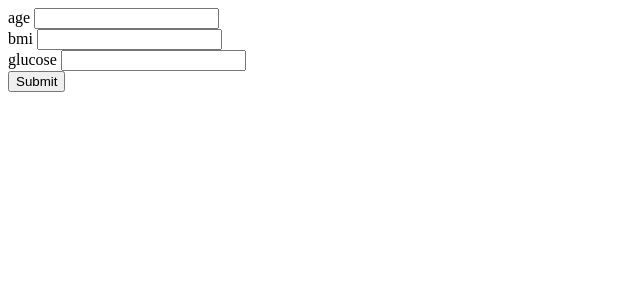
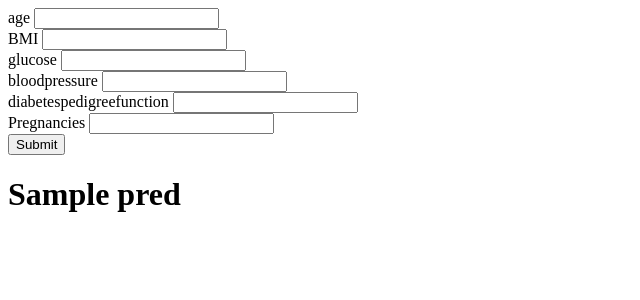
Before and after one commit to Dynamo700/Machine_Learning_Project, a Flask app: template templates/diabetes.html in a window 1280 px wide. Shown: the top 300 px of the page, without its empty margins (0-640 px from the left). Run offline with Flask 3, Linux system fonts and the light colour scheme; the template is opened without the code that fills it: values that come from a table or form of the project are taken from there, most other values are stand-ins (such as "Sample title", 1, 10 or a date in 2020); parts of the project's set-up code (start-up, migrations or seed data) failed here and were passed over.

Commit message:
-Both the diabetes and mpg pages display the predictions on screen when info is submitted.

```diff
--- a/app.py
+++ b/app.py
@@ -21,6 +21,8 @@ def hello_world():
 def formPageMpg():
     nameForm1 = MpgForm()
 
+    my_mpg = " "
+
     if(request.method == "POST" and nameForm1.is_submitted()):
         print("submitted")
         hp = int (nameForm1.horsepower.data)
@@ -35,12 +37,12 @@ def formPageMpg():
 
         another_dict = {'cylinders': cy, 'horsepower': hp, 'weight': wt, 'age': 2023 - my, 'origin_japan': 0, 'origin_usa': 0}
         ex_df = pd.DataFrame(another_dict, index=[0])
-        my_mpg = lm_model.predict(ex_df)
+        my_mpg = lm_model.predict(ex_df)[0]
         print(my_mpg)
 
 
 
-    return render_template("index.html", form=nameForm1)
+    return render_template("index.html", pred=my_mpg, form=nameForm1)
 
 
 
@@ -48,19 +50,32 @@ def formPageMpg():
 def formPageDia():
     nameForm2 = DiaForm()
 
+    my_diabetes = " "
+
     if(request.method == "POST" and nameForm2.is_submitted()):
         print("submitted")
-        ag = nameForm2.age.data
-        bm = nameForm2.bmi.data
-        gl = nameForm2.glucose.data
+        ag = nameForm2.Age.data
+        bm = nameForm2.BMI.data
+        gl = nameForm2.Glucose.data
+        bp = nameForm2.BloodPressure.data
+        dp = nameForm2.DiabetesPedigreeFunction.data
+        pr = nameForm2.Pregnancies.data
         print(ag)
         print(bm)
         print(gl)
+        print(bp)
+        print(dp)
+        print(pr)
         print(logr_model)
+
+        another_dict = {'Pregnancies': pr, 'Glucose': gl, 'BloodPressure': bp, 'BMI': bm, 'DiabetesPedigreeFunction': dp, 'Age': ag,}
+        ex_df = pd.DataFrame(another_dict, index=[0])
+        my_diabetes = logr_model.predict(ex_df)[0]
+        print(my_diabetes)
 
 
 
-    return render_template("diabetes.html", form=nameForm2)
+    return render_template("diabetes.html", pred=my_diabetes, form=nameForm2)
 
 
 if __name__ == '__main__':
--- a/form.py
+++ b/form.py
@@ -1,19 +1,22 @@
 from flask_wtf import FlaskForm
 from flask import Flask, render_template, request
-from wtforms import StringField, SubmitField
+from wtforms import StringField, SubmitField, FloatField, IntegerField
 import pandas as pd
 from joblib import dump, load
 from sklearn.linear_model import LinearRegression
 
 class MpgForm(FlaskForm):
-    horsepower = StringField("Horsepower")
-    cylinders = StringField("Cylinders")
-    weight = StringField("Weight")
-    modelyear = StringField("ModelYear")
+    horsepower = IntegerField("Horsepower")
+    cylinders = IntegerField("Cylinders")
+    weight = FloatField("Weight")
+    modelyear = IntegerField("ModelYear")
     submit = SubmitField("Submit")
 
 class DiaForm(FlaskForm):
-    age = StringField("age")
-    bmi = StringField("bmi")
-    glucose = StringField("glucose")
+    Age = IntegerField("age")
+    BMI = FloatField("bmi")
+    Glucose = IntegerField("glucose")
+    BloodPressure = FloatField("bloodpressure")
+    DiabetesPedigreeFunction = IntegerField("diabetespedigreefunction")
+    Pregnancies = IntegerField("Pregnancies")
     submit = SubmitField("Submit")
--- a/templates/diabetes.html
+++ b/templates/diabetes.html
@@ -7,16 +7,27 @@
 <body>
 <form method="post">
     <label>age</label>
-    {{ form.age() }}
+    {{ form.Age() }}
     <br>
-    <label>bmi</label>
-    {{ form.bmi() }}
+    <label>BMI</label>
+    {{ form.BMI() }}
     <br>
     <label>glucose</label>
-    {{ form.glucose() }}
+    {{ form.Glucose() }}
     <br>
-
+    <label>bloodpressure</label>
+    {{ form.BloodPressure() }}
+    <br>
+    <label>diabetespedigreefunction</label>
+    {{ form.DiabetesPedigreeFunction() }}
+    <br>
+    <label>Pregnancies</label>
+    {{ form.Pregnancies() }}
+    <br>
     {{ form.submit() }}
 </form>
+<h1>
+    {{ pred }}
+</h1>
 </body>
 </html>
--- a/templates/index.html
+++ b/templates/index.html
@@ -20,5 +20,8 @@
 
     {{ form.submit() }}
 </form>
+<h1>
+   {{ pred }}
+</h1>
 </body>
 </html>
```
Also changed, not shown: 1 other file.
